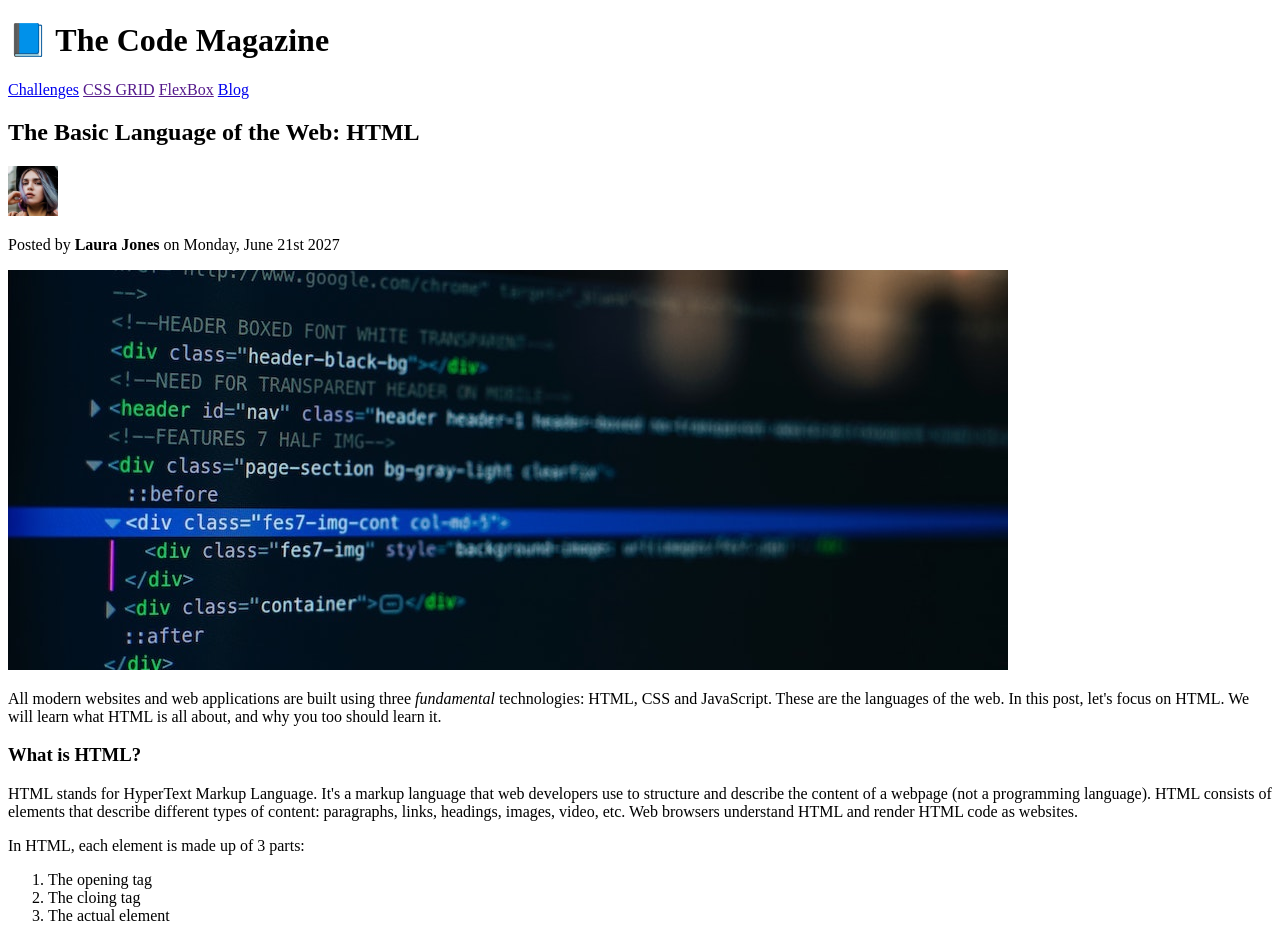
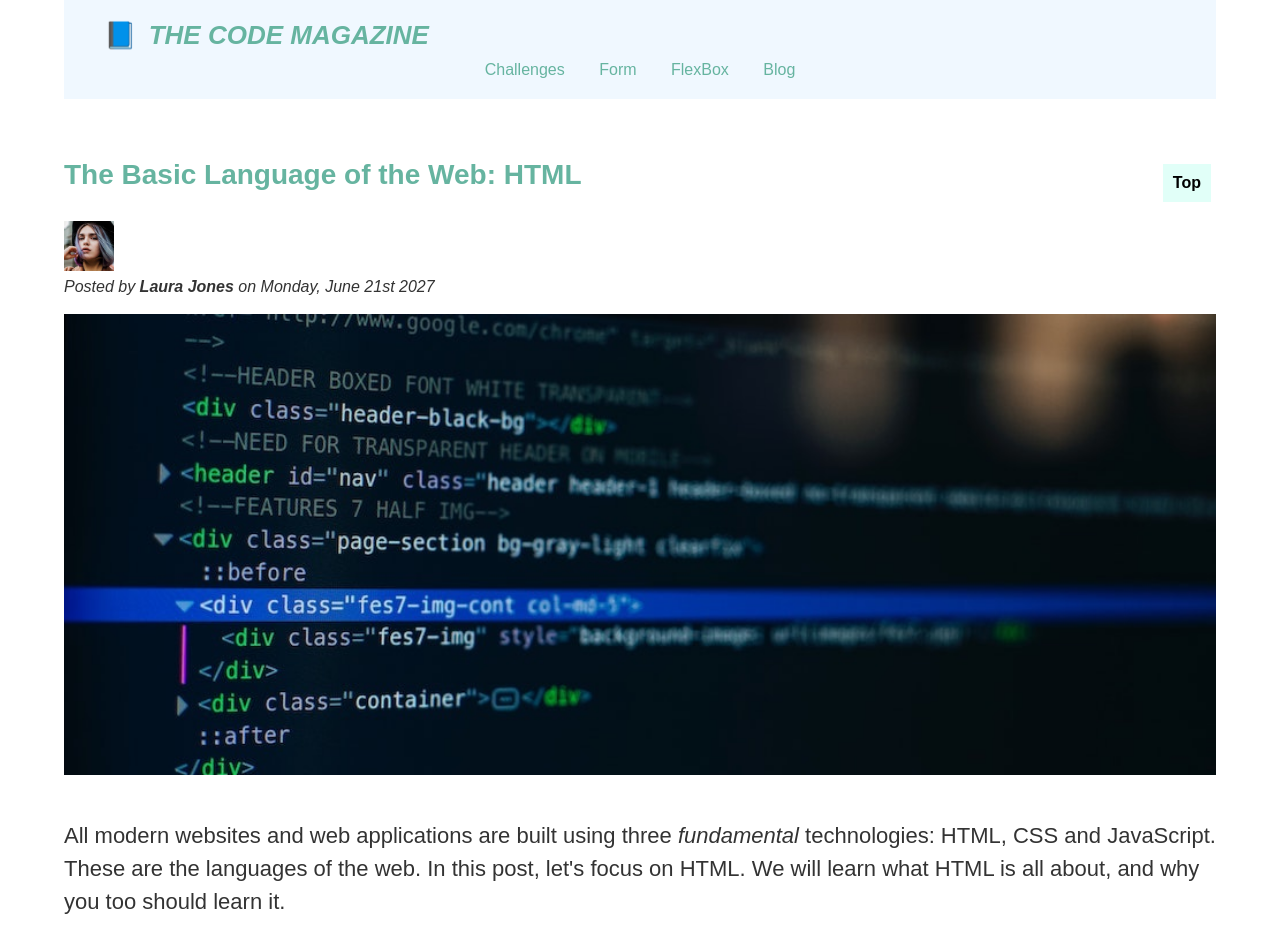
Before and after one commit to Ahmed5015/CodeWithAhmad, a plain HTML site: page 02-HTML-Fundamentals/index.html in a window 1280 px wide. Shown: the top 930 px of the page. Drawn offline with Linux system fonts and the light colour scheme.

Commit message:
feat/week3-challenge
-implemented css on week2 html
-practiced forms

```diff
--- /dev/null
+++ b/02-HTML-Fundamentals/challenge2.css
@@ -0,0 +1,104 @@
+* {
+  padding: 0;
+  margin: 0;
+  font-family: sans-serif;
+  color: black;
+}
+article {
+  border: 3px solid black;
+  position: relative;
+}
+h1 {
+  text-transform: uppercase;
+  text-align: center;
+  background-color: #ececec;
+  padding: 20px;
+}
+strong {
+  font-size: large;
+}
+.free-ship {
+  font-size: small;
+  color: rgb(124, 124, 124);
+  margin-bottom: 20px;
+}
+.more-info:hover {
+  text-decoration: none;
+}
+h2 {
+  font-size: medium;
+}
+
+ul {
+  list-style: square;
+}
+.add_to_cart {
+  color: white;
+  text-transform: uppercase;
+  background-color: black;
+  font-size: medium;
+  border-top: 5px solid black;
+  height: 40px;
+  width: 100%;
+  text-align: center;
+}
+.detail {
+  margin-top: 30px;
+}
+ul,
+ol {
+  margin-left: 15px;
+}
+.add_to_cart:hover {
+  color: rgb(0, 0, 0);
+  background-color: rgb(255, 255, 255);
+  font-size: medium;
+}
+.container {
+  width: 40%;
+  margin: 50px auto;
+}
+.detail-list {
+  margin-top: 10px;
+}
+.detail-list li {
+  margin-bottom: 10px;
+}
+
+.color div {
+  height: 20px;
+  width: 25px;
+  margin: 5px;
+  display: inline-block;
+}
+.blk {
+  background-color: black;
+}
+
+.bl {
+  background-color: blue;
+}
+.r {
+  background-color: red;
+}
+
+.beig {
+  background-color: antiquewhite;
+}
+.grn {
+  background-color: green;
+  height: 5px;
+  width: 5px;
+}
+.sale {
+  background-color: red;
+  display: inline-block;
+  position: absolute;
+  text-transform: uppercase;
+  top: -12px;
+  left: -34px;
+  color: #fff;
+  padding: 7px 14px;
+  font-weight: bold;
+  letter-spacing: 2px;
+}
--- a/02-HTML-Fundamentals/index.html
+++ b/02-HTML-Fundamentals/index.html
@@ -3,20 +3,22 @@
   <head>
     <meta charset="UTF-8" />
     <meta name="viewport" content="width=device-width, initial-scale=1.0" />
+    <link href="style.css" rel="StyleSheet" />
     <title>Document</title>
   </head>
   <body>
-    <header>
+    <div class="container">
+      <header class="main-header">
         <h1>📘 The Code Magazine</h1>
         <nav>
           <a href="challenge2.html">Challenges</a>
-        <a href="">CSS GRID</a>
-        <a href="">FlexBox</a>
+          <a href="form.html">Form</a>
+          <a href="#">FlexBox</a>
           <a href="blog.html">Blog</a>
         </nav>
       </header>
       <article>
-      <header>
+        <header class="post-header">
           <h2>The Basic Language of the Web: HTML</h2>
           <img
             src="./img/laura-jones.jpg"
@@ -24,9 +26,15 @@
             height="50px"
             width="50px"
           />
-        <p>Posted by <strong>Laura Jones</strong> on Monday, June 21st 2027</p>
+          <p id="Author">
+            Posted by <strong>Laura Jones</strong> on Monday, June 21st 2027
+          </p>
 
-        <img src="./img/post-img.jpg" alt="HTML code on a screen" />
+          <img
+            class="post-img"
+            src="./img/post-img.jpg"
+            alt="HTML code on a screen"
+          />
         </header>
 
         <p>
@@ -41,8 +49,9 @@
           HTML stands for HyperText Markup Language. It's a markup language that
           web developers use to structure and describe the content of a webpage
           (not a programming language). HTML consists of elements that describe
-        different types of content: paragraphs, links, headings, images, video,
-        etc. Web browsers understand HTML and render HTML code as websites.
+          different types of content: paragraphs, links, headings, images,
+          video, etc. Web browsers understand HTML and render HTML code as
+          websites.
         </p>
         <p>In HTML, each element is made up of 3 parts:</p>
         <ol>
@@ -57,8 +66,8 @@
         </p>
         <h3>Why should you learn HTML?</h3>
         <p>
-        There are countless reasons for learning the fundamental language of the
-        web. Here are 5 of them:
+          There are countless reasons for learning the fundamental language of
+          the web. Here are 5 of them:
         </p>
         <ul>
           <li>To be able to use the fundamental web dev language</li>
@@ -74,7 +83,7 @@
       </article>
       <aside>
         <h4>Related Posts</h4>
-      <ul>
+        <ul class="related">
           <li>
             <img
               src="./img/related-1.jpg"
@@ -84,7 +93,7 @@
             />
             <a href="#">How to Learn Web Development</a>
 
-          <p>By Jonas</p>
+            <p class="related-author">By Jonas</p>
           </li>
           <li>
             <img
@@ -108,6 +117,8 @@
           </li>
         </ul>
       </aside>
-    <footer>Copyright &copy; 2024 The Code</footer>
+      <footer><p>Copyright &copy; 2024 The Code</p></footer>
+    </div>
+    <button class="bye">🤗Bye</button>
   </body>
 </html>
--- /dev/null
+++ b/02-HTML-Fundamentals/style.css
@@ -0,0 +1,144 @@
+* {
+  margin: 0;
+  padding: 0;
+}
+body {
+  color: #333;
+  font-family: sans-serif;
+  position: relative;
+}
+h1,
+h2,
+h3 {
+  color: rgb(102, 180, 160);
+}
+.main-header {
+  background-color: aliceblue;
+  padding: 20px 40px;
+  margin-bottom: 60px;
+}
+article {
+  margin-bottom: 50px;
+}
+h1 {
+  font-size: 26px;
+
+  text-transform: uppercase;
+  font-style: italic;
+}
+h2 {
+  font-size: 28px;
+  font-size: sans-serif;
+  margin-bottom: 30px;
+  position: relative;
+}
+h3 {
+  font-size: 30px;
+  text-transform: uppercase;
+}
+h4 {
+  font-size: 20px;
+  text-transform: uppercase;
+  text-align: center;
+}
+p {
+  font-size: 22px;
+  margin-bottom: 15px;
+
+  line-height: 1.5;
+}
+li {
+  font-size: 20px;
+  margin-bottom: 10px;
+}
+li:last-child {
+  margin-bottom: 0;
+}
+footer p {
+  font-size: 16px;
+}
+#Author {
+  font-style: italic;
+  font-size: 16px;
+}
+.related-author {
+  font-weight: bold;
+  font-size: 18px;
+}
+ul,
+ol {
+  margin-left: 50px;
+}
+.related {
+  list-style: none;
+}
+.container {
+  width: 90%;
+  margin: 0 auto;
+}
+aside {
+  background-color: rgba(249, 252, 255, 0.608);
+  border-top: 5px solid rgb(102, 180, 160);
+  border-bottom: 5px solid rgb(102, 180, 160);
+  padding: 50px 0;
+  width: 500px;
+}
+li:first-child {
+  font-weight: bold;
+}
+article p:last-child {
+  color: rgb(176, 192, 247);
+}
+
+a:link,
+a:visited {
+  text-decoration: none;
+  color: rgb(102, 180, 160);
+}
+a:hover {
+  color: rgb(4, 4, 4);
+}
+
+/* LVHA */
+.post-header {
+  margin-bottom: 40px;
+}
+.post-img {
+  width: 100%;
+  height: auto;
+}
+nav {
+  text-align: center;
+}
+nav a:link {
+  display: inline-block;
+  margin-right: 30px;
+  margin-top: 10px;
+}
+nav a:link:last-child {
+  margin-right: 0px;
+}
+
+.bye {
+  font-size: medium;
+  padding: 20px;
+  position: absolute;
+  cursor: pointer;
+  right: 20px;
+  bottom: 20px;
+}
+h1::first-letter {
+  font-style: normal;
+  margin-right: 5px;
+}
+h2::after {
+  content: "Top";
+  margin: 5px;
+  padding: 10px;
+  font-size: medium;
+  background-color: rgb(225, 255, 248);
+  color: rgb(0, 0, 0);
+  position: absolute;
+  right: 0;
+  top: 0;
+}
```
Also changed, not shown: 02-HTML-Fundamentals/challenge2.html (+16 -4 lines), 02-HTML-Fundamentals/form.html (added, +22 -0 lines), 2 other files. Lines whose indentation alone changed are shown as unchanged.
